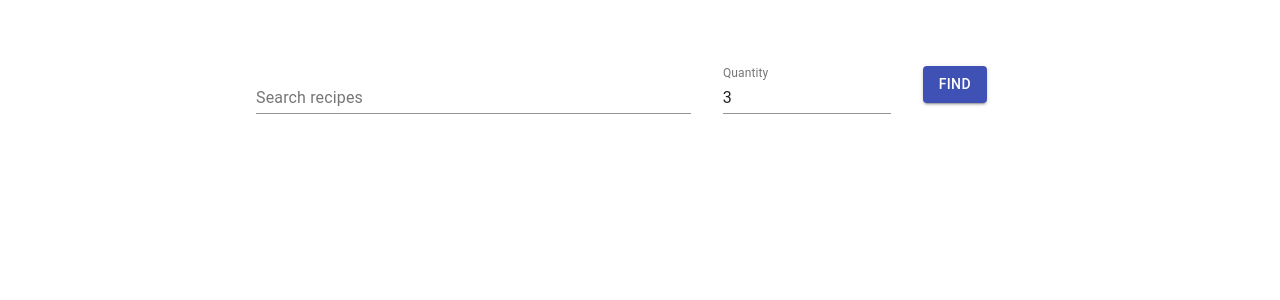
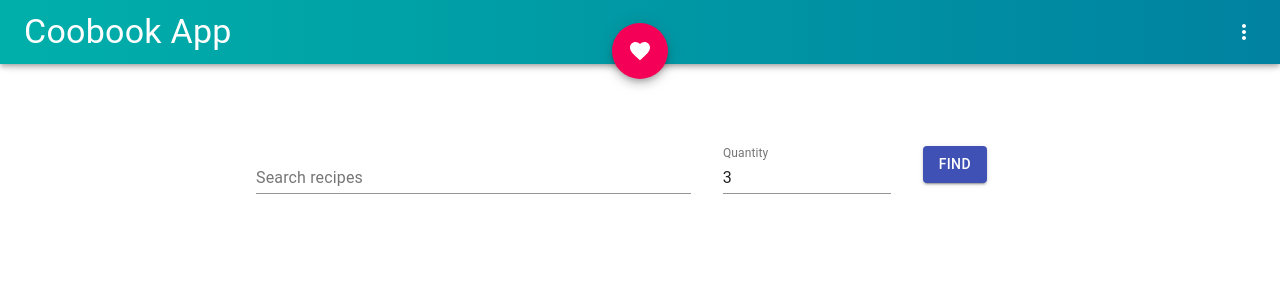
Before and after one commit to mizuris/cookbook-app, a React (Create React App) app: page / in a window 1280 px wide. Shown: the top 300 px of the page. Built offline with nearby package versions, Linux system fonts and the light colour scheme.

Commit message:
Create App bar with menu and menu items

```diff
--- a/src/App.js
+++ b/src/App.js
@@ -3,10 +3,12 @@ import "./App.scss";
 import FavoritesList from "./components/Favorites/FavoritesList";
 import RecipeGetForm from "./components/RecipeGetForm/RecipeGetForm";
 import RecipeList from "./components/RecipeList/RecipeList";
+import TopBar from "./components/TopBar/TopBar";
 
 function App() {
   return (
     <main className="App">
+      <TopBar />
       <div className="App-container">
         <FavoritesList />
         <RecipeGetForm />
--- a/src/App.scss
+++ b/src/App.scss
@@ -5,5 +5,5 @@
 
 .App-container {
   width: 60%;
-  margin: 0 auto;
+  margin: 80px auto 0;
 }
--- a/src/components/Favorites/FavoriteRecipe.js
+++ b/src/components/Favorites/FavoriteRecipe.js
@@ -9,6 +9,7 @@ import {
   Avatar,
 } from "@material-ui/core";
 import DeleteIcon from "@material-ui/icons/Delete";
+import ShareIcon from "@material-ui/icons/Share";
 
 const useStyles = makeStyles(() => ({
   text: {
@@ -35,9 +36,12 @@ function FavoriteRecipe({ recipe }) {
       <ListItemText
         className={classes.text}
         primary={recipe.title}
-        secondary={recipe.creditsText}
+        secondary={recipe.sourceName}
       />
       <ListItemSecondaryAction>
+        <IconButton href={recipe.sourceUrl} rel="noopener" target="_blank">
+          <ShareIcon />
+        </IconButton>
         <IconButton edge="end" aria-label="delete" onClick={handleDelete}>
           <DeleteIcon />
         </IconButton>
--- /dev/null
+++ b/src/components/TopBar/TopBar.js
@@ -0,0 +1,63 @@
+import React, { useState } from "react";
+import { makeStyles } from "@material-ui/core/styles";
+import {
+  AppBar,
+  Toolbar,
+  Fab,
+  IconButton,
+  Typography,
+} from "@material-ui/core";
+import { Favorite, MoreVert } from "@material-ui/icons";
+import TopBarMenu from "./TopBarMenu";
+
+const useStyles = makeStyles(() => ({
+  appBar: {
+    bottom: "auto",
+    top: 0,
+    background:
+      "linear-gradient(90deg, rgb(0,175,170) 0%, rgb(0,130,160) 100%)",
+  },
+  fabButton: {
+    position: "absolute",
+    zIndex: 1,
+    bottom: -15,
+    left: 0,
+    right: 0,
+    margin: "0 auto",
+  },
+  grow: {
+    flexGrow: 1,
+  },
+}));
+
+function TopBar() {
+  const classes = useStyles();
+  const [anchorEl, setAnchorEl] = useState(null);
+
+  const handleOpenMenu = (e) => setAnchorEl(e.target);
+  const handleCloseMenu = () => setAnchorEl(null);
+
+  return (
+    <AppBar position="fixed" color="primary" className={classes.appBar}>
+      <Toolbar>
+        <Typography variant="h4">Coobook App</Typography>
+        <Fab color="secondary" aria-label="add" className={classes.fabButton}>
+          <Favorite />
+        </Fab>
+        <div className={classes.grow} />
+        <IconButton
+          edge="end"
+          color="inherit"
+          aria-label="menu"
+          aria-haspopup="true"
+          onClick={handleOpenMenu}
+        >
+          <MoreVert />
+        </IconButton>
+        <TopBarMenu anchorEl={anchorEl} handleCloseMenu={handleCloseMenu} />
+      </Toolbar>
+    </AppBar>
+  );
+}
+
+export default TopBar;
--- /dev/null
+++ b/src/components/TopBar/TopBarMenu.js
@@ -0,0 +1,53 @@
+import React from "react";
+import { Menu, MenuItem, IconButton } from "@material-ui/core";
+import { Close, Facebook, LinkedIn, GitHub } from "@material-ui/icons";
+
+function TopBarMenu({ anchorEl, handleCloseMenu }) {
+  return (
+    <Menu
+      id="menu"
+      anchorEl={anchorEl}
+      keepMounted
+      open={Boolean(anchorEl)}
+      onClose={handleCloseMenu}
+    >
+      <MenuItem onClick={handleCloseMenu}>
+        <IconButton color="inherit" href="" rel="noopener" target="_blank">
+          <Close />
+        </IconButton>
+      </MenuItem>
+      <MenuItem onClick={handleCloseMenu}>
+        <IconButton
+          color="inherit"
+          href="https://www.facebook.com/"
+          rel="noopener"
+          target="_blank"
+        >
+          <Facebook />
+        </IconButton>
+      </MenuItem>
+      <MenuItem onClick={handleCloseMenu}>
+        <IconButton
+          color="inherit"
+          href="https://www.linkedin.com/in/piotr-b%C4%85tor-b4b95620a/"
+          rel="noopener"
+          target="_blank"
+        >
+          <LinkedIn />
+        </IconButton>
+      </MenuItem>
+      <MenuItem onClick={handleCloseMenu}>
+        <IconButton
+          color="inherit"
+          href="https://github.com/mizuris/meal-planner-react"
+          rel="noopener"
+          target="_blank"
+        >
+          <GitHub />
+        </IconButton>
+      </MenuItem>
+    </Menu>
+  );
+}
+
+export default TopBarMenu;
```
